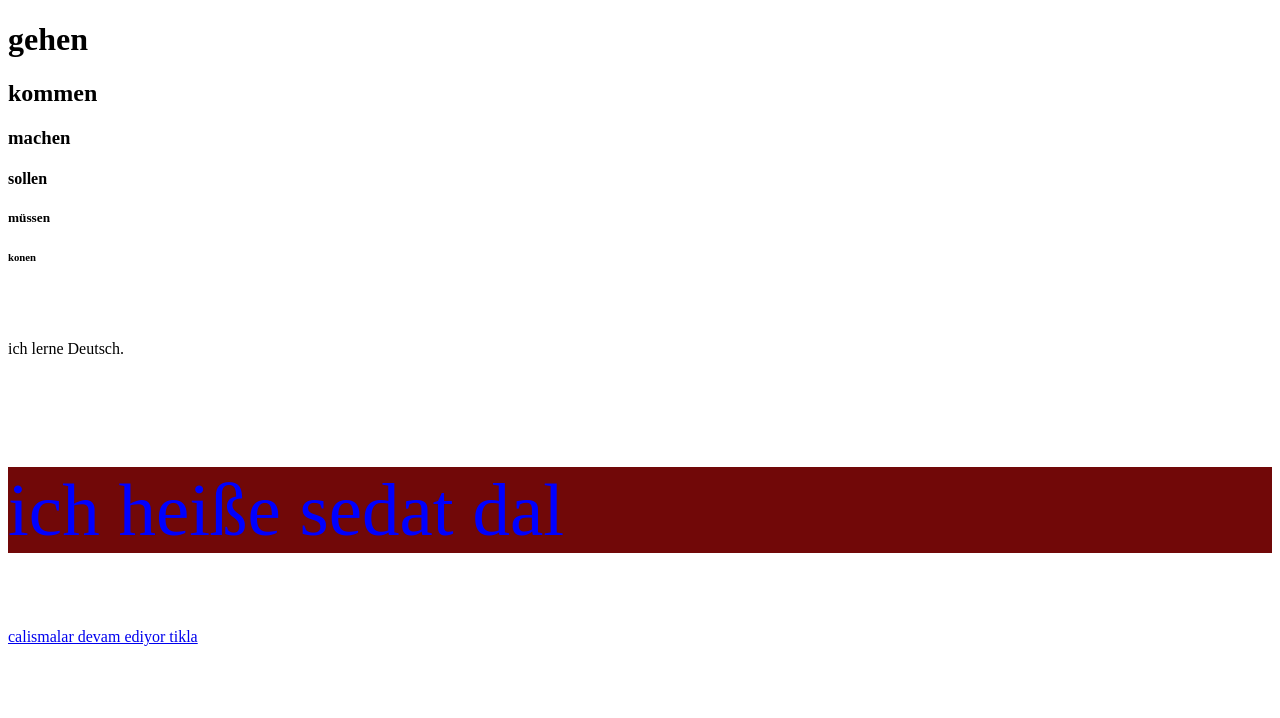
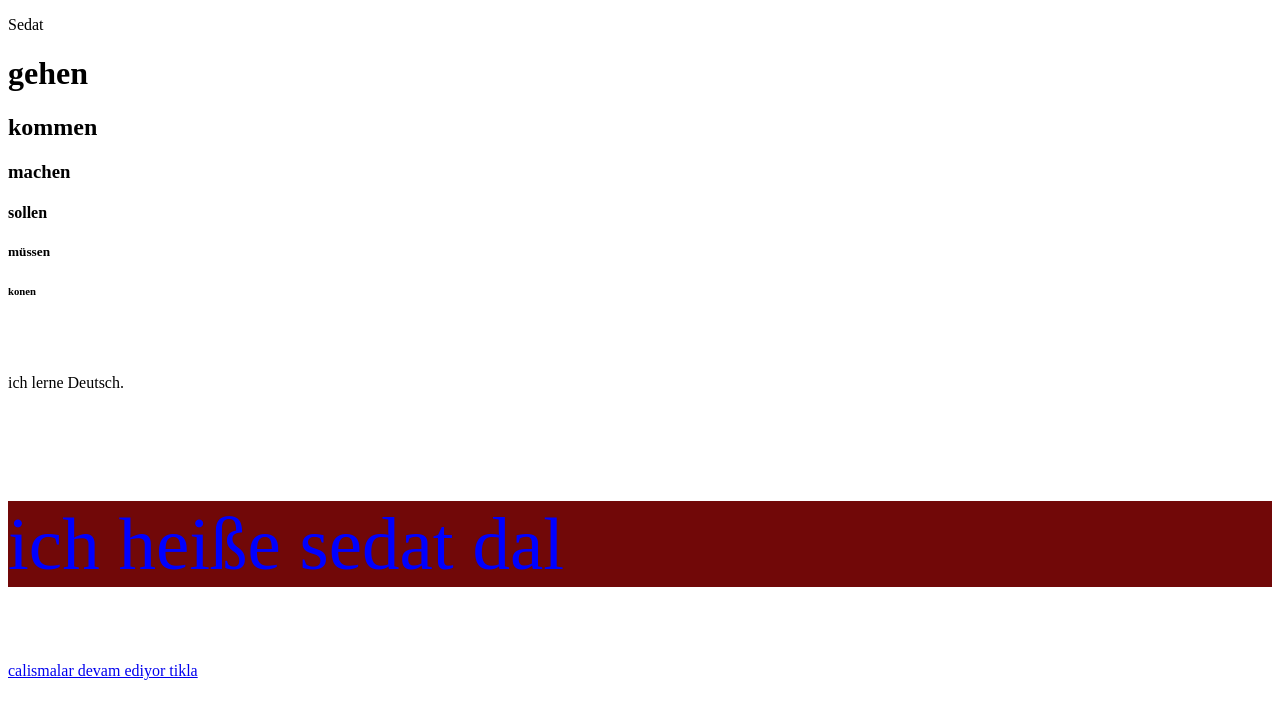
Before and after one commit to sedatdal1989/myAllesonsNotes, a plain HTML site: page preclass/index.html in a window 1280 px wide. Drawn offline with Linux system fonts and the light colour scheme.

Commit message:
sedat in degisiklikleri

```diff
--- a/preclass/index.html
+++ b/preclass/index.html
@@ -47,6 +47,7 @@
     <br>
 
     <a href="https://www.youtube.com" target="_blank">lutfen tiklayiniz</a> -->
+    <p>Sedat</p>
 
 
 
--- /dev/null
+++ b/preclass/style.css
@@ -0,0 +1 @@
+/* abc */
```
